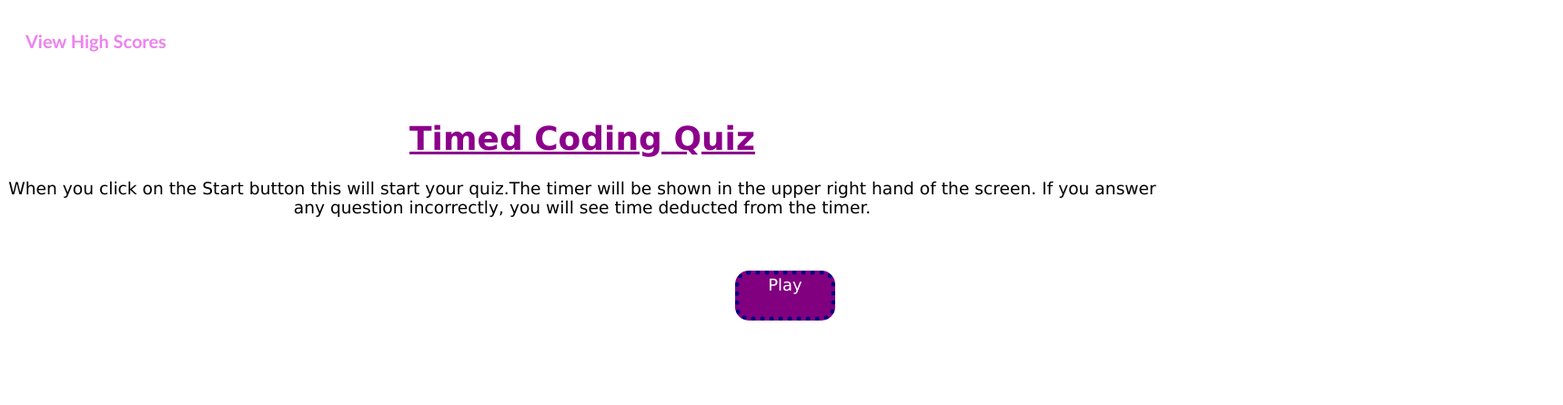
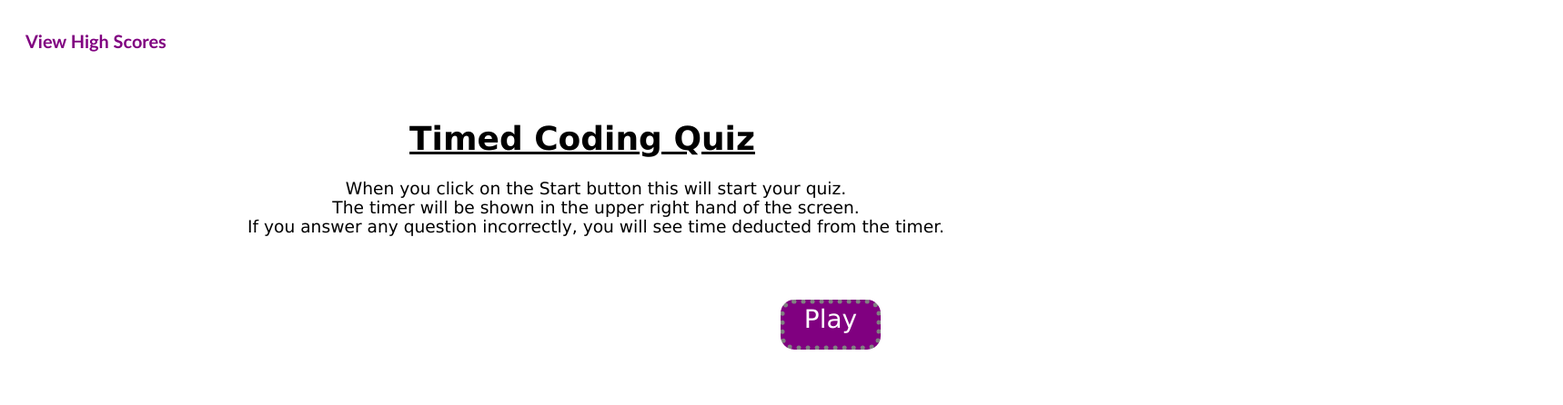
Before and after one commit to Boots808/gray-cuddly-koala, a plain HTML site: page index.html in a window 1280 px wide. Shown: the whole page at 91% size, 1718 px wide, since content can reach past the window. Drawn offline with Linux system fonts and the light colour scheme.

Commit message:
updates to quiz

```diff
--- a/assets/style.css
+++ b/assets/style.css
@@ -1,5 +1,5 @@
 header {
-    color: violet;
+    color: purple;
     font-size: x-large;
     font-family:'Gill Sans', 'Gill Sans MT', Calibri, 'Trebuchet MS', sans-serif;
     height: 75px;
@@ -17,7 +17,7 @@ body {
 h1 {
     text-align: center;
     text-decoration: underline;
-    color: darkmagenta;
+    color: black;
 }
 
 .questions {
@@ -32,24 +32,25 @@ h1 {
     font-size: 14pt;
     text-align: center;
     text-decoration: none;
+    margin: 20px 30px 20px 60px;
 }
 .btn {
     border: none;
     color: white;
     background-color:purple;
     text-align: center;
+    margin: 50px 50px 50px 850px;
     text-decoration: none;
     display: inline-block;
-    font-size: 18px;
-    margin: 40px 800px;
+    font-size: 28px;
     cursor: pointer;
-    border: 5px dotted navy;
+    border: 5px dotted gray;
     border-radius: 15px;
     height: 45px;
     width: 100px;
   }
 
-  .quiz-timer {
+  .timer {
       text-align: right;
       margin-top: 20px;
 
--- a/index.html
+++ b/index.html
@@ -14,7 +14,7 @@
     <div class="container">
         <div id="home" class="flex-center flex-column">
             <h1>Timed Coding Quiz</h1>
-            <p class="secondary-text">When you click on the Start button this will start your quiz.The timer will be shown in the upper right hand of the screen. If you answer any question incorrectly, you will see time deducted from the timer.</p>
+            <p class="secondary-text">When you click on the Start button this will start your quiz.<br/>The timer will be shown in the upper right hand of the screen. <br/>If you answer any question incorrectly, you will see time deducted from the timer.</p>
             <a class="btn" href="./game.html">Play</a>
             <!---<a class="btn" href="./game.html">High Score</a>/*
         </div>
```
Also changed, not shown: assets/codequiz.js (+12 -12 lines).
